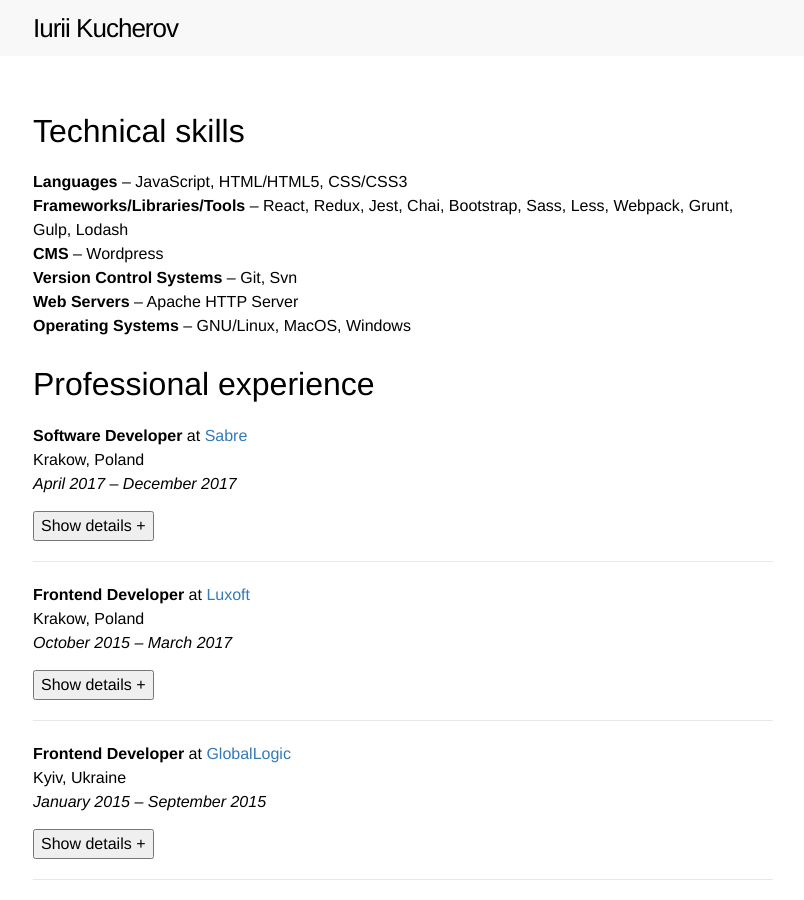
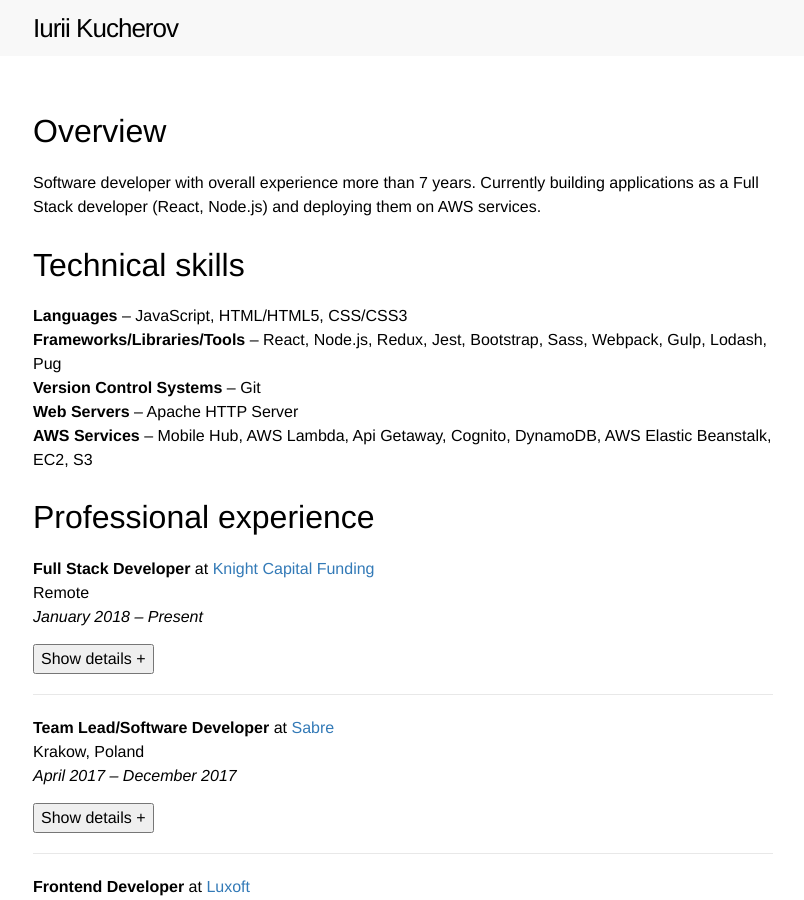
Before and after one commit to yuyokk/yuyokk.github.io, a Jekyll site: the page built from index.md, in a window 1280 px wide and 900 px high. Shown: the whole window, without its empty margins (237-1041 px from the left). Built offline with Jekyll 4.4.1, drawn with Linux system fonts in a browser that asks for light colours.

Commit message:
Updates to resume

```diff
--- a/index.md
+++ b/index.md
@@ -4,19 +4,50 @@
 excerpt: Iurii Kucherov Frontend Developer Resume.
 ---
 
+# Overview
+
+<p>
+Software developer with overall experience more than 7 years. Currently building applications as a Full Stack developer (React, Node.js) and deploying them on AWS services.
+</p>
+
 # Technical skills
 
 + **Languages** – JavaScript, HTML/HTML5, CSS/CSS3
-+ **Frameworks/Libraries/Tools** – React, Redux, Jest, Chai, Bootstrap, Sass, Less, Webpack, Grunt, Gulp, Lodash
-+ **CMS** – Wordpress
-+ **Version Control Systems** – Git, Svn
++ **Frameworks/Libraries/Tools** – React, Node.js, Redux, Jest, Bootstrap, Sass, Webpack, Gulp, Lodash, Pug
++ **Version Control Systems** – Git
 + **Web Servers** – Apache HTTP Server
-+ **Operating Systems** – GNU/Linux, MacOS, Windows
++ **AWS Services** – Mobile Hub, AWS Lambda, Api Getaway, Cognito, DynamoDB, AWS Elastic Beanstalk, EC2, S3
 
 # Professional experience
 
 <p>
-  <strong>Software Developer</strong> at
+  <strong>Full Stack Developer</strong> at
+  <a href="https://www.knightcapitalfunding.com/" target="_blank">Knight Capital Funding</a>
+  <br /> Remote
+  <br />
+  <em>January 2018 – Present</em>
+</p>
+
+<div class="collapsible-section">
+  <p>
+    <strong>Responsibilities</strong>
+  </p>
+
+  <ul>
+    <li>AWS: Amazon Cognito, Lambda, API Getaway, Mobile Hub, EC2, S3</li>
+  </ul>
+
+  <p>
+    <strong>Technologies used</strong>
+  </p>
+
+  <p>JavaScript, HTML/HTML5, CSS/CSS3, Node.js, React, Jekyll, Git.</p>
+</div>
+
+<hr />
+
+<p>
+  <strong>Team Lead/Software Developer</strong> at
   <a href="https://www.sabre.com/" target="_blank">Sabre</a>
   <br /> Krakow, Poland
   <br />
@@ -25,10 +56,18 @@
 
 <div class="collapsible-section">
   <p>
+    <strong>Responsibilities</strong>
+  </p>
+
+  <ul>
+    <li>todo;</li>
+  </ul>
+
+  <p>
     <strong>Technologies used</strong>
   </p>
 
-  <p>JavaScript, HTML/HTML5, CSS/CSS3, React, Redux, Webpack, Mocha, Chai, Less, Git.</p>
+  <p>JavaScript, HTML/HTML5, CSS/CSS3, Node.js, React, Redux, Webpack, Mocha, Chai, Less, Git.</p>
 </div>
 
 <hr />
```
